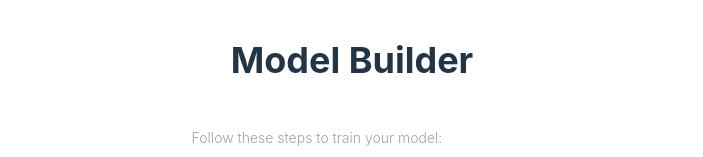
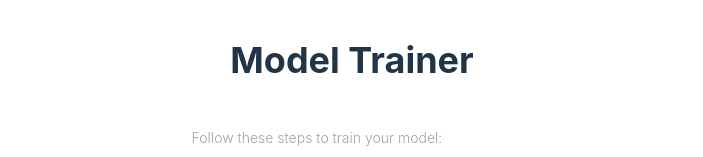
Before and after one commit to nbursa/model-trainer, a Vue app in the folder client/: page / in a window 1280 px wide. Shown: the top 157 px of the page, without its empty margins (288-991 px from the left). Built offline with nearby package versions, Linux system fonts and the light colour scheme.

Commit message:
Cleanup client

```diff
--- a/client/index.html
+++ b/client/index.html
@@ -4,7 +4,7 @@
     <meta charset="UTF-8" />
     <link rel="icon" type="image/svg+xml" href="/vite.svg" />
     <meta name="viewport" content="width=device-width, initial-scale=1.0" />
-    <title>Model Builder</title>
+    <title>Model Trainer</title>
   </head>
   <body>
     <div id="app"></div>
--- a/client/src/views/Home.vue
+++ b/client/src/views/Home.vue
@@ -1,6 +1,6 @@
 <template>
   <div class="max-w-2xl mx-auto p-4 pb-24 font-light">
-    <h1 class="text-4xl font-bold mb-6 py-6 text-center">Model Builder</h1>
+    <h1 class="text-4xl font-bold mb-6 py-6 text-center">Model Trainer</h1>
     <form @submit.prevent="trainModel" class="space-y-6">
       <div class="flex flex-col items-center justify-center text-sm">
         <div class="text-gray-400 mb-4">
```
